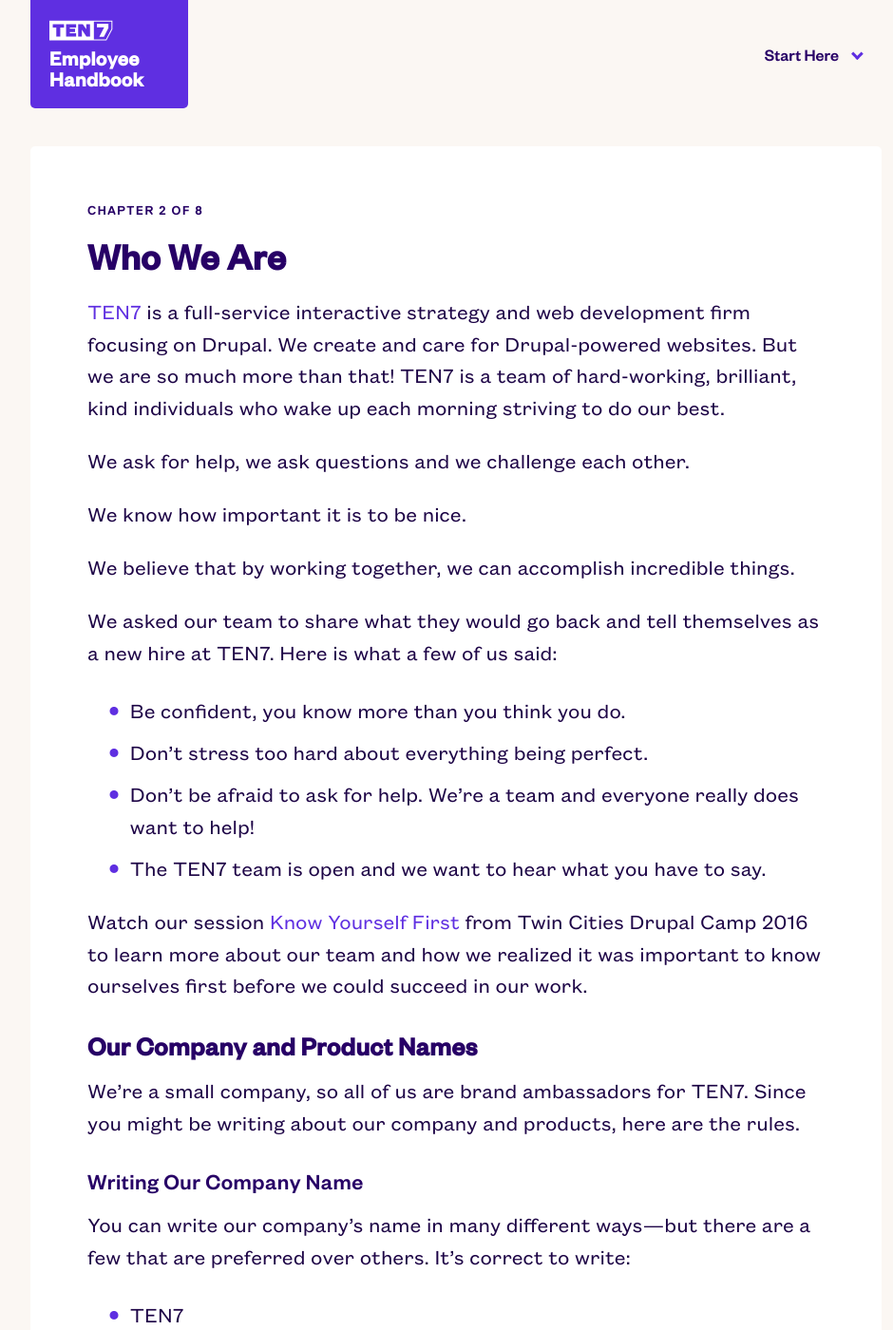
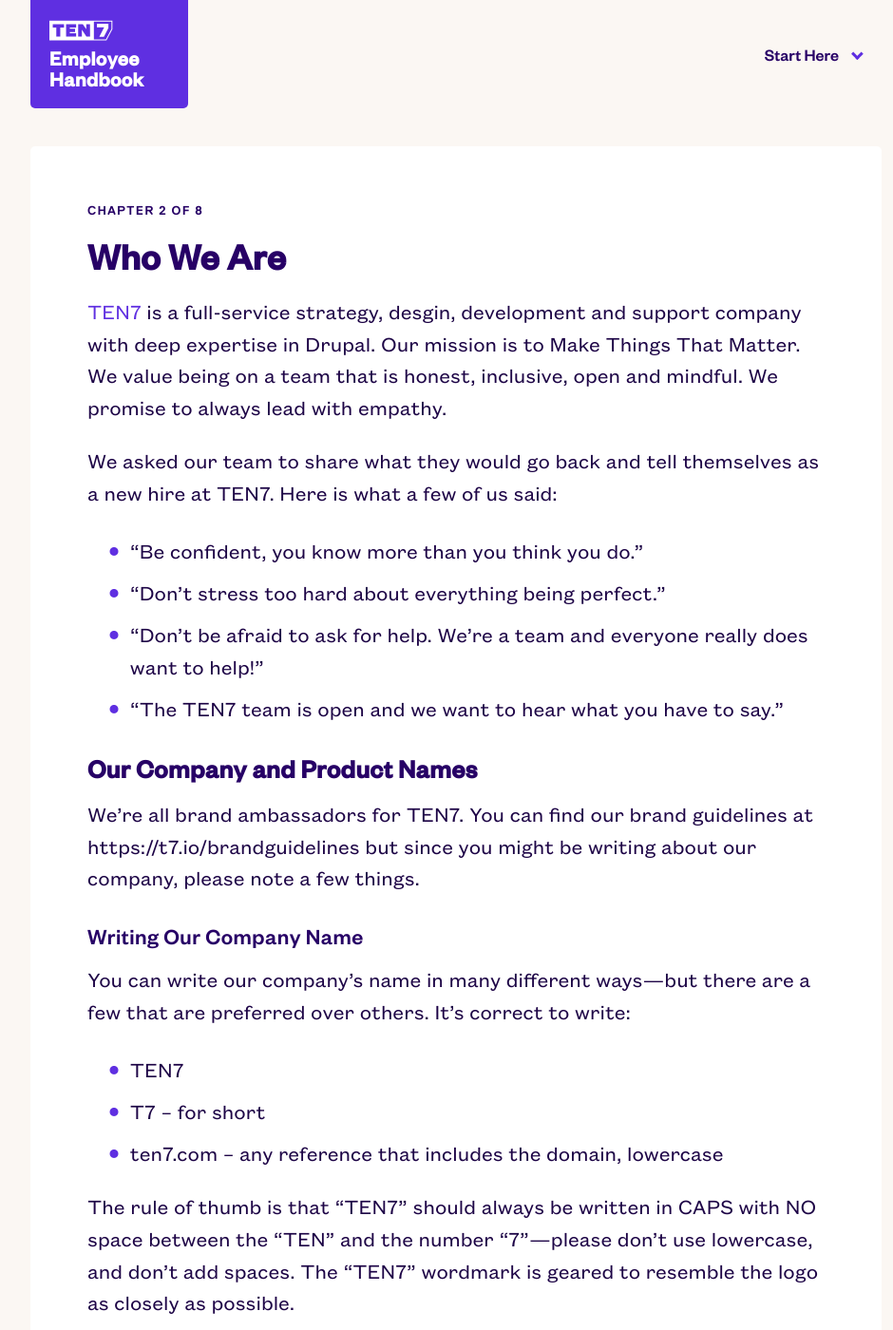
Before and after one commit to ten7/handbook.ten7.com, a Jekyll site: the page built from _pages/02_whoweare.md, in a window 1280 px wide and 1400 px high. Shown: the whole window at 95% size, without its empty margins (160-1100 px from the left). Built offline with Jekyll 4.4.1, drawn with Linux system fonts in a browser that asks for light colours; some of the changed text lies outside the part shown.

Commit message:
Content updates

```diff
--- a/_pages/02_whoweare.md
+++ b/_pages/02_whoweare.md
@@ -8,26 +8,19 @@
 # next_title:
 ---
 
-[TEN7](https://ten7.com/) is a full-service interactive strategy and web development firm focusing on Drupal. We create and care for Drupal-powered websites. But we are so much more than that! TEN7 is a team of hard-working, brilliant, kind individuals who wake up each morning striving to do our best.
-
-We ask for help, we ask questions and we challenge each other.
-
-We know how important it is to be nice.
-
-We believe that by working together, we can accomplish incredible things.
+[TEN7](https://ten7.com/) is a full-service strategy, desgin, development and support company with deep expertise in Drupal. Our mission is to Make Things That Matter. We value being on a team that is honest, inclusive, open and mindful. We promise to always lead with empathy.
 
 We asked our team to share what they would go back and tell themselves as a new hire at TEN7. Here is what a few of us said:
 
-* Be confident, you know more than you think you do.
-* Don’t stress too hard about everything being perfect.
-* Don’t be afraid to ask for help. We’re a team and everyone really does want to help!
-* The TEN7 team is open and we want to hear what you have to say.
+* “Be confident, you know more than you think you do.”
+* “Don’t stress too hard about everything being perfect.”
+* “Don’t be afraid to ask for help. We’re a team and everyone really does want to help!”
+* “The TEN7 team is open and we want to hear what you have to say.”
 
-Watch our session [Know Yourself First](http://2016.tcdrupal.org/session/know-yourself-first-how-it-took-us-8-years-figure-it-out) from Twin Cities Drupal Camp 2016 to learn more about our team and how we realized it was important to know ourselves first before we could succeed in our work.
 
 ## Our Company and Product Names
 
-We're a small company, so all of us are brand ambassadors for TEN7. Since you might be writing about our company and products, here are the rules.
+We're all brand ambassadors for TEN7. You can find our brand guidelines at https://t7.io/brandguidelines but since you might be writing about our company, please note a few things.
 
 ### Writing Our Company Name
 
@@ -35,26 +28,17 @@
 It's correct to write:
 
 * TEN7
-* T7 (for short)
-* But mentions of the website are in lowercase (ten7.com)
+* T7 -- for short
+* ten7.com -- any reference that includes the domain, lowercase
 
 The rule of thumb is that "TEN7" should always be written in CAPS with NO space between the "TEN" and the number "7"—please don’t use lowercase, and don’t add spaces. The "TEN7" wordmark is geared to resemble the logo as closely as possible.
 
-Exception: Our company’s legal name is **Ten 7 Interactive, LLC**., but this will only be used on legal documents like signed contracts. Ivan talks about our company’s origin in episode 21 of our podcast [“TEN7’s Origins.”](https://ten7.com/blog/post/episode-021-ten7s-origins)
+Exception: Our company’s legal name is **Ten 7 Interactive, LLC**., but this will only be used on legal documents like signed contracts. Ivan talks about our company’s origin in episode 21 of our podcast “TEN7’s Origins” at https://t7.io/ep21.
 
-### Writing Our Product Names
-
-TEN7 has a growing family of products and services.
-* Products with "TEN7" in the name do not have a space in them. Examples are TEN7Audit, TEN7Improve, and TEN7Care.
-* Products are written in normal style (no bolding or italics).
-
-## Our Type
-
-Our official font is Adrianna by [Chank Diesel](https://en.wikipedia.org/wiki/Chank_Diesel), a Minneapolis type designer. The font was selected by [Aaron Draplin](https://en.wikipedia.org/wiki/Aaron_Draplin), who designed our logo. Please [download the font](https://t7.io/adrianna) from TEN7’s Google Drive and install it onto your computer. You will need to log in with your TEN7 G Suite account.
 
 ## Our Template
 
-When you start a new document in Google Docs, please use [the TEN7 template](https://docs.google.com/document/u/0/?ftv=1&tgif=d). It’s preset with styles for H1, H2 and H3 that closely match our branding. Note: Adrianna is not a font available in G Suite, so we use Montserrat.
+When you start a new document in Google Docs, please choose from the multitude of branded templates we have. You can always find those at https://t7.io/templates.
 
 ## Our Contact Info
 
```
Also changed, not shown: other parts of _pages/02_whoweare.md (+2 -2 lines), _pages/07_howtoquit.md (+2 -2 lines).
